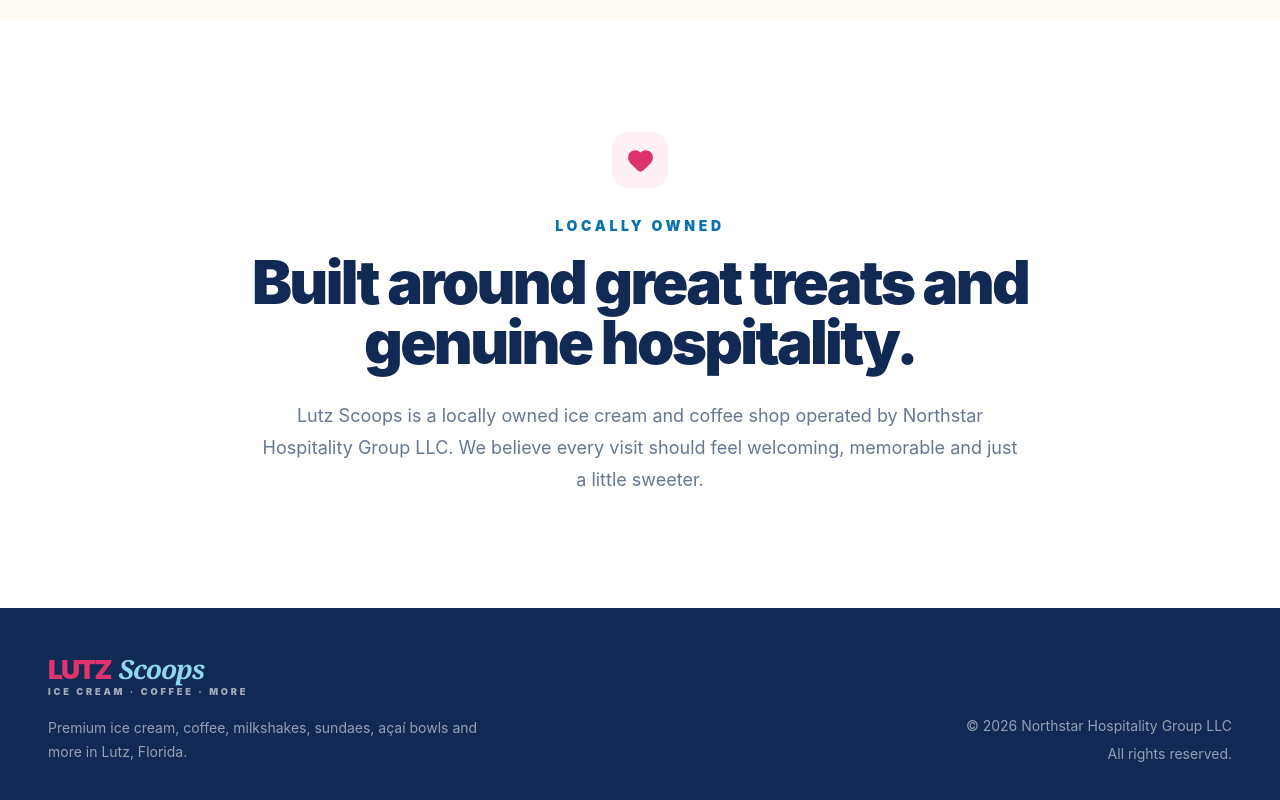
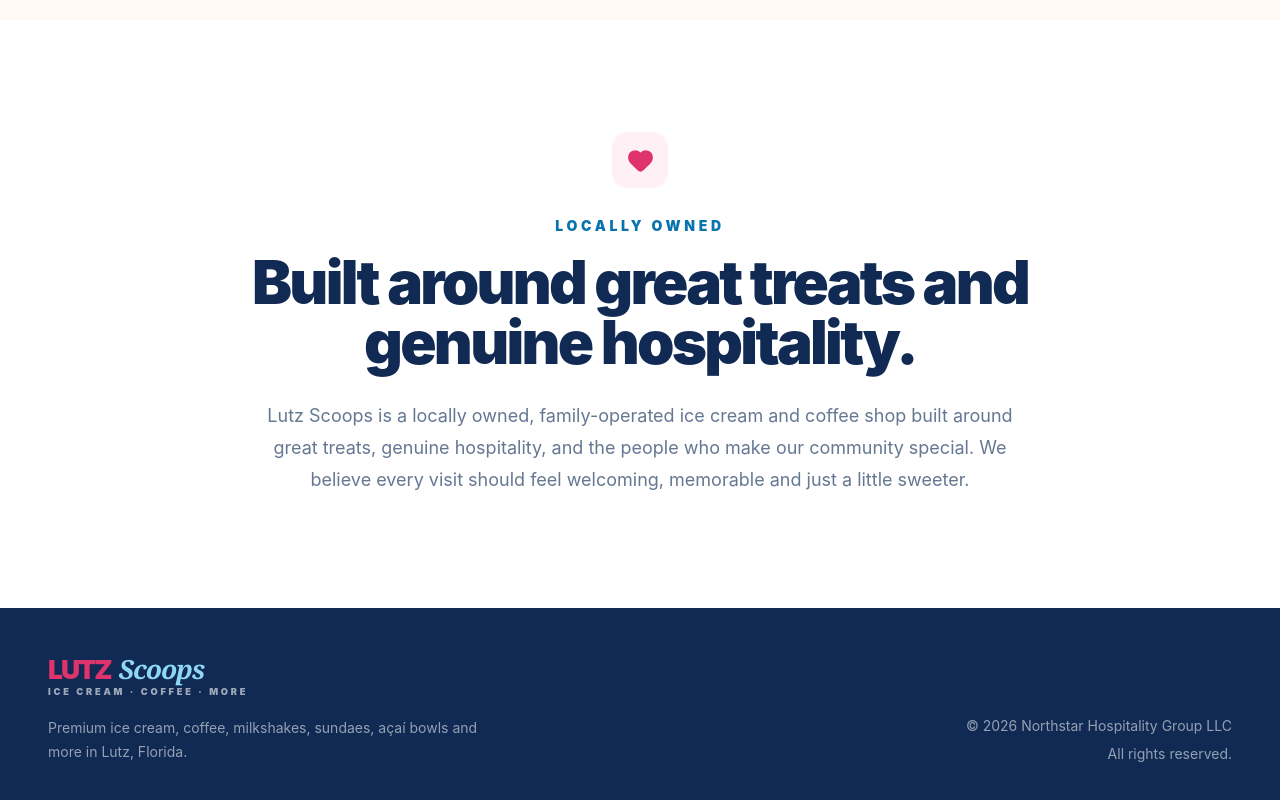
Before and after one commit to gdmartin1968/lutz-scoops-website, a React (Vite) app: page / in a window 1280 px wide. Shown: the part 3607-4407 px from the top of the page. Built offline with nearby package versions, Linux system fonts and the light colour scheme.

Commit message:
Refine About section ownership copy

```diff
--- a/src/sections/AboutSection.tsx
+++ b/src/sections/AboutSection.tsx
@@ -17,9 +17,10 @@
         </h2>
 
         <p className="mx-auto mt-7 max-w-3xl text-lg leading-8 text-[#102a54]/64">
-          Lutz Scoops is a locally owned ice cream and coffee shop operated
-          by Northstar Hospitality Group LLC. We believe every visit should
-          feel welcoming, memorable and just a little sweeter.
+          Lutz Scoops is a locally owned, family-operated ice cream and coffee
+          shop built around great treats, genuine hospitality, and the people
+          who make our community special. We believe every visit should feel
+          welcoming, memorable and just a little sweeter.
         </p>
       </div>
     </section>
```
